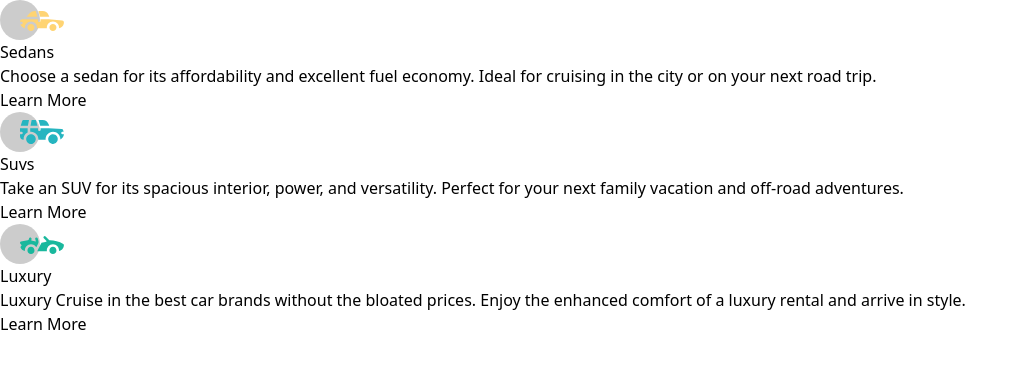
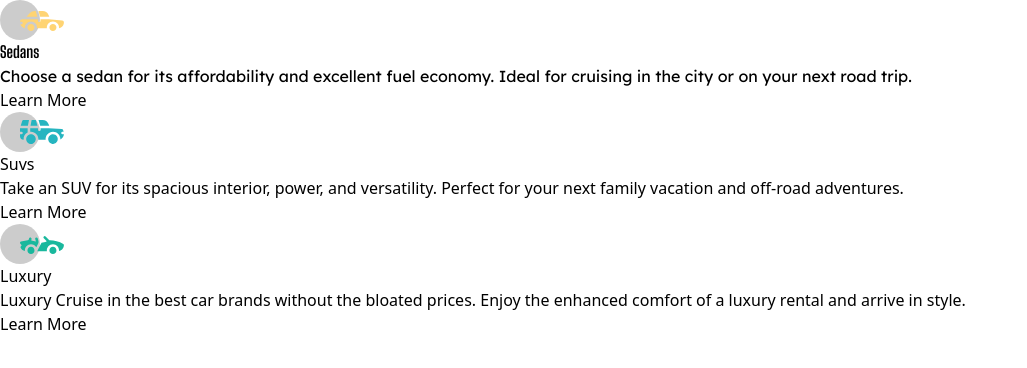
Before and after one commit to GabrielFierro/3-column-preview-card, a website: page src/index.html in a window 1280 px wide. Shown: the whole page, without its empty margins (0-1027 px from the left). Drawn offline with Linux system fonts and the light colour scheme.

Commit message:
add: classes and formate for order it

```diff
--- a/src/index.html
+++ b/src/index.html
@@ -17,12 +17,12 @@
     />
   </head>
   <body class="bg-transparent-white">
-    <div class="h-screen place-items-center grid">
+    <div class="grid h-screen place-items-center">
       <div class="flex h-96 max-w-5xl text-white">
         <div class="card bg-orange-500 p-12">
           <img src="../images/icon-sedans.svg" alt="" />
-          <h1>Sedans</h1>
-          <p>
+          <h1 class="font-title text-5xl uppercase">Sedans</h1>
+          <p class="font-accent">
             Choose a sedan for its affordability and excellent fuel economy.
             Ideal for cruising in the city or on your next road trip.
           </p>
```
